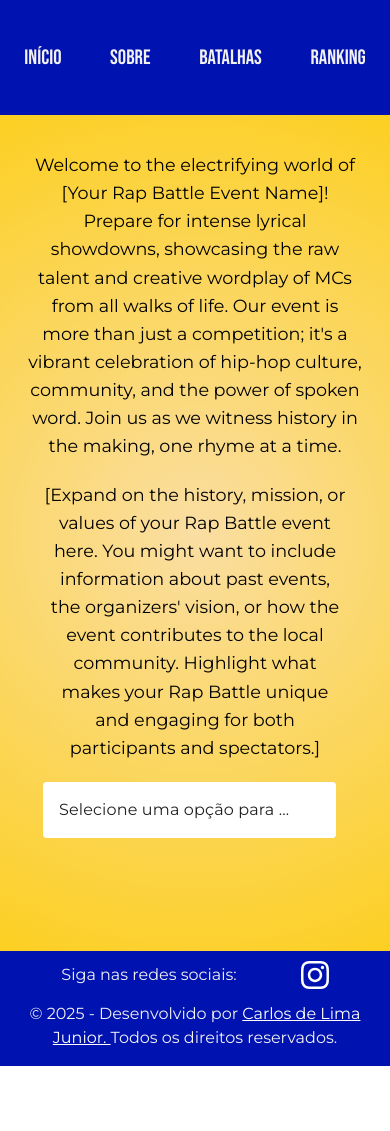
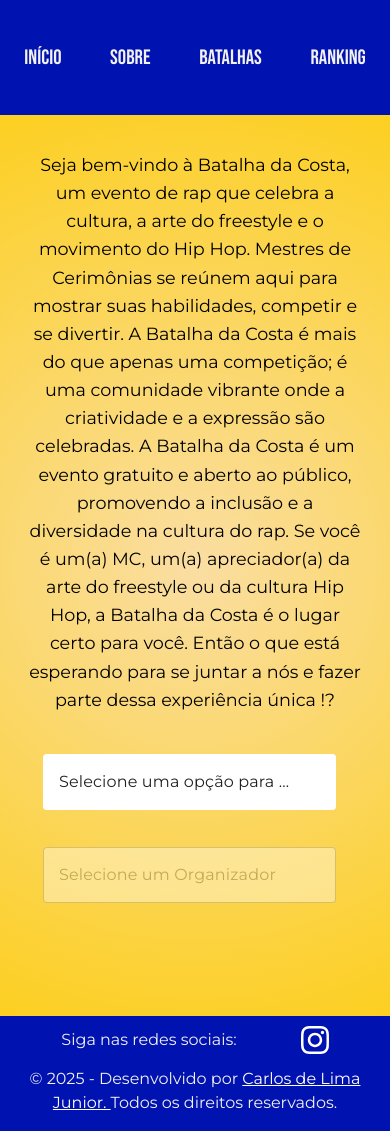
Before and after one commit to CJBiohacker/batalha-da-costa, a Vue app in the folder batalha-da-costa/: page /sobre in a window 390 px wide. Before the commit the page ends 1066 px from the top, so only its background shows below. Built offline with nearby package versions, Linux system fonts and the light colour scheme.

Commit message:
feat: melhora a seleção de items na página Sobre adicionando outro v-select

```diff
--- a/batalha-da-costa/src/assets/images/image-urls.js
+++ b/batalha-da-costa/src/assets/images/image-urls.js
@@ -5,5 +5,6 @@ export const images = {
         ""
     ],
     bdc_logo: "https://storage.googleapis.com/batalha-da-costa/BDC-logo.svg",
-    mc_logo: "",
+    mcs_image: "https://storage.googleapis.com/batalha-da-costa/batalha_image.svg",
+    organization_image: "https://storage.googleapis.com/batalha-da-costa/organizacao_image.svg",
 }
--- a/batalha-da-costa/src/pages/About.vue
+++ b/batalha-da-costa/src/pages/About.vue
@@ -1,9 +1,10 @@
 <script setup>
-import { ref, computed, onMounted, onBeforeUnmount } from "vue";
+import { ref, computed, onMounted, onBeforeUnmount, watch } from "vue";
 import { aboutContent } from "@/utils/consts.js";
 
 const aboutData = ref(aboutContent);
-const selectedItem = ref("rap-battle");
+const selectedItem = ref("default");
+const selectedSubItem = ref(null); // New v-model for the second select
 const isMobile = ref(false);
 
 const selectedItemData = computed(() => {
@@ -12,18 +13,36 @@ const selectedItemData = computed(() => {
   );
 });
 
+const selectedSubItemData = computed(() => {
+  if (selectedItem.value === 'mcs_home' && selectedSubItem.value) {
+    return selectedItemData.value?.mcs?.find(mc => mc.name === selectedSubItem.value);
+  } else if (selectedItem.value === 'organizers' && selectedSubItem.value) {
+    return selectedItemData.value?.organizers?.find(organizer => organizer.name === selectedSubItem.value);
+  }
+  return null;
+});
+
+// Watcher to reset selectedSubItem when selectedItem changes
+watch(selectedItem, () => {
+  selectedSubItem.value = null;
+});
+
+const isSubSelectDisabled = computed(() => {
+  return selectedItem.value !== 'mcs_home' && selectedItem.value !== 'organizers';
+});
+
+const handleResize = () => {
+    isMobile.value = window.innerWidth <= 767;
+};
+
 onMounted(() => {
-  const handleResize = () => {
-    isMobile.value = window.innerWidth <= 767;
-  };
-
   handleResize(); // Initial check
   window.addEventListener("resize", handleResize);
+});
 
-  onBeforeUnmount(() => {
+onBeforeUnmount(() => {
     window.removeEventListener("resize", handleResize);
   });
-});
 </script>
 
 <template>
@@ -52,8 +71,8 @@ onMounted(() => {
       </div>
     </div>
 
-    <div class="row">
-      <div class="col-12">
+    <div class="row selectors-row">
+      <div class="col-12 col-md-6">
         <v-select
           v-model="selectedItem"
           :items="aboutData.selectableItems"
@@ -65,6 +84,19 @@ onMounted(() => {
           bg-color="white"
           base-color="white"
         ></v-select>
+      </div>
+      <div class="col-12 col-md-6"> <v-select
+          v-model="selectedSubItem"
+          :items="selectedItemData?.mcs || selectedItemData?.organizers || []"
+          item-title="name"
+          item-value="name"
+          class="sub-item-selector"
+          :menu-props="{ offsetY: true }"
+          variant="outlined"
+          bg-color="white"
+          base-color="white"
+          :label="selectedItem === 'mcs_home' ? 'Selecione um MC' : 'Selecione um Organizador'"
+          :disabled="isSubSelectDisabled" ></v-select>
       </div>
     </div>
 
@@ -116,6 +148,29 @@ onMounted(() => {
                 (item) => item.value === selectedItem
               )?.defaultDescription || ""
             }}
+          </p>
+        </div>
+      </div>
+
+      <div v-else-if="(selectedItem === 'mcs_home' || selectedItem === 'organizers') && selectedSubItemData" class="row item-details">
+        <div class="col-4">
+          <img
+            v-if="selectedSubItemData.image"
+            :src="selectedSubItemData.image"
+            :alt="selectedSubItemData.name"
+            class="item-image"
+          />
+          <div v-else class="item-placeholder">
+            No media available for {{ selectedSubItemData.name }}.
+          </div>
+        </div>
+        <div class="col-8">
+          <h3 class="text-center" v-if="selectedSubItemData.name">{{ selectedSubItemData.name }}</h3>
+          <p v-if="selectedSubItemData.description" class="item-description">
+            {{ selectedSubItemData.description }}
+          </p>
+          <p v-else class="item-description">
+            Nenhuma descrição disponível para {{ selectedSubItemData.name }}.
           </p>
         </div>
       </div>
@@ -196,11 +251,28 @@ onMounted(() => {
     // Add specific styles for complementary description if needed
   }
 
-  .item-selector {
+  .item-selector, /* Style for the first selector */
+  .sub-item-selector { /* Style for the second selector */
     width: 250px;
     margin-bottom: 15px;
+  }
 
-    // You can further style the v-select here if needed
+  .selectors-row { /* New style for the row containing the selectors */
+    display: flex;
+    flex-direction: column; /* Default to column for mobile */
+
+    @media (min-width: 768px) { /* Tablet and Desktop */
+      flex-direction: row;
+      align-items: flex-start; /* Align items to the start in the row */
+
+      & > div {
+        margin-right: 15px; /* Add some spacing between selectors */
+
+        &:last-child {
+          margin-right: 0; /* Remove margin from the last selector */
+        }
+      }
+    }
   }
 
   .item-details {
@@ -291,7 +363,8 @@ onMounted(() => {
       }
     }
 
-    .item-selector {
+    .item-selector,
+    .sub-item-selector { /* Style for the new selector in mobile */
       font-size: 1.1rem;
       width: 75dvw;
     }
@@ -324,6 +397,16 @@ onMounted(() => {
         }
       }
     }
+
+    .item-selector,
+    .sub-item-selector { /* Style for the new selector in tablet */
+      width: auto; /* Adjust width for row layout */
+      flex: 1; /* Distribute available space */
+    }
+
+    .selectors-row { /* Style for the row containing the selectors in tablet */
+      align-items: center; /* Align vertically in the row */
+    }
   }
 }
 </style>
--- a/batalha-da-costa/src/utils/consts.js
+++ b/batalha-da-costa/src/utils/consts.js
@@ -143,55 +143,67 @@ export const mockCarouselImages = [
 
 export const aboutContent = {
   welcomeImage: images.bdc_logo,
-  welcomealt: "Rap Battle Event",
-  welcomeDescription: `Welcome to the electrifying world of [Your Rap Battle Event Name]!
-  Prepare for intense lyrical showdowns, showcasing the raw talent and
-  creative wordplay of MCs from all walks of life. Our event is more
-  than just a competition; it's a vibrant celebration of hip-hop culture,
-  community, and the power of spoken word. Join us as we witness history
-  in the making, one rhyme at a time.`,
-  complementaryDescription: `[Expand on the history, mission, or values of your Rap Battle event here.
-  You might want to include information about past events, the organizers'
-  vision, or how the event contributes to the local community. Highlight
-  what makes your Rap Battle unique and engaging for both participants
-  and spectators.]`,
+  welcomeDescription: `Seja bem-vindo à Batalha da Costa, um evento de rap que celebra a cultura, a arte do freestyle e o movimento do Hip Hop. Mestres de Cerimônias se reúnem aqui para mostrar suas habilidades, competir e se divertir. A Batalha da Costa é mais do que apenas uma competição; é uma comunidade vibrante onde a criatividade e a expressão são celebradas. A Batalha da Costa é um evento gratuito e aberto ao público, promovendo a inclusão e a diversidade na cultura do rap. Se você é um(a) MC, um(a) apreciador(a) da arte do freestyle ou da cultura Hip Hop, a Batalha da Costa é o lugar certo para você. Então o que está esperando para se juntar a nós e fazer parte dessa experiência única !? `,
   selectableItems: [
     {
-      value: "rap-battle",
+      value: "default",
       label: "Selecione uma opção para saber mais",
       defaultDescription: "",
     },
     {
       value: "locations",
-      label: "Our Locations",
+      label: "Localização",
       iframeSrc:
         "https://www.google.com/maps/embed?pb=!1m14!1m12!1m3!1d1299.704625985362!2d-43.77763776409856!3d-22.872043054446646!2m3!1f0!2f0!3f0!3m2!1i1024!2i768!4f13.1!5e0!3m2!1spt-PT!2sbr!4v1744397716347!5m2!1spt-PT!2sbr",
-      description: `Explore the diverse and exciting venues that host our Rap Battles.
-      From intimate local spots to larger event spaces, each location brings
-      its own unique atmosphere to the competition. [Provide details about
-      the types of locations you use, their significance, or any interesting
-      facts.]`,
+      description: `As edições da Batalha da Costa ocorrem no município de Itaguaí, no Calçadão localizado no centro do município. Costumam começar por volta das 19h e se estendem até às 23h. O calçadão é um espaço público, aberto e acessível a todos, onde os/as MC's se reúnem para batalhar e mostrar suas habilidades. A organização se concentra lá, junto dos/das MCs, aguardando a chegada da plateia e preparando a estrutura para iniciar o evento. Além do calçadão, a Batalha também pode ocorrer em outros pontos de referência, como a Praça Vicente Cicarino (em frente à agência do Banco do Brasil) e a Casa de Cultura (na entrada do Parque Municipal de Itaguaí).`,
     },
     {
-      value: "mcs",
-      label: "Featured MCs",
-      image: images.bdc_logo,
-      alt: "Featured MC",
-      description: `Meet some of the incredibly talented MCs who have graced our stage.
-    These lyrical warriors bring their unique styles, stories, and flows
-    to the battle, captivating audiences with their skill and passion.
-    [You could potentially link to individual MC profiles or provide brief
-    biographies here.]`,
+      value: "mcs_home",
+      label: "MC's da Batalha da Costa",
+      image: images.mcs_image,
+      alt: "MC's da Batalha da Costa",
+      description: `Aqui vamos explorar o perfil dos atuais MC's da Batalha da Costa, ou como 'carinhosamente' gostamos de chamar os MC's da casa. Eles são os agentes culturais que representam a batalha, trazendo suas rimas e estilos únicos para o palco. Cada MC tem uma história, uma jornada e um talento que merece ser celebrado. Selecione um MC para saber mais sobre ele, suas batalhas e o impacto que ele tem na cena do rap local.`,
+      mcs: [
+        {
+          name: "MC AZAM",
+          image: images.bdc_logo,
+          description: `MC AZAM é um dos MC's mais respeitados da Batalha da Costa. Com seu estilo único e rimas afiadas, ele conquistou o coração do público e se destacou nas batalhas. Sua trajetória é marcada por vitórias e uma paixão inabalável pela cultura do rap.`,
+        },
+        {
+          name: "MC IVAN",
+          image: images.bdc_logo,
+          description: `MC IVAN é conhecido por sua habilidade em improvisação e suas letras impactantes. Ele é um verdadeiro artista que traz emoção e autenticidade para cada batalha.`,
+        },
+        // Aguardando mais informações sobre os MC's
+      ]
     },
     {
       value: "organizers",
-      label: "The Organizers",
-      image: images.bdc_logo,
-      alt: "Organizer",
-      description: `Behind every successful Rap Battle is a dedicated team of organizers
-    who work tirelessly to bring this event to life. Learn more about the
-    passionate individuals who curate the battles, manage the logistics,
-    and foster the vibrant community surrounding [Your Rap Battle Event Name].`,
+      label: "Organização",
+      image: images.organization_image,
+      alt: "Organização",
+      description: `Por trás de cada batalha de rap de sucesso, há uma equipe dedicada de
+    organizadores que trabalham incansavelmente para trazer esse evento à vida.
+    Conheça os indivíduos apaixonados que curam as batalhas, gerenciam a
+    logística e promovem a vibrante comunidade em torno da Batalha da Costa.`,
+      organizers: [
+        {
+          name: "Ana Luiza",
+          image: images.bdc_logo,
+          description: `Ana Luiza, é uma das organizadoras da Batalha da Costa.`,
+        },
+        {
+          name: "Maria 'Rosinha' Rosa",
+          image: images.bdc_logo,
+          description: `Rosinha assim como Ana Luiza, faz parte da organização da Batalha da Costa.`,
+        },
+        {
+          name: "Gabriel 'GBZ' Martins",
+          image: images.bdc_logo,
+          description: `Guilherme, também conhecido como Gui, é um dos organizadores da Batalha da Costa.`,
+        },
+        // Aguardando mais informações sobre os organizadores
+      ],
     },
   ],
 }
```
